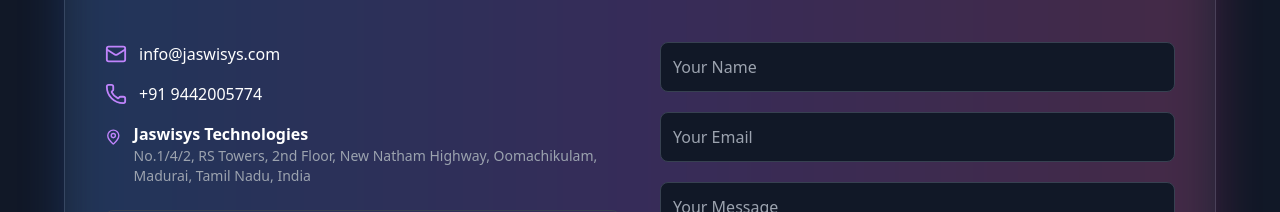
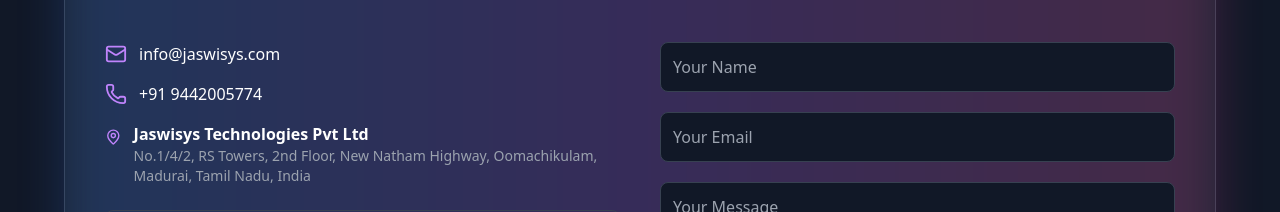
Before and after one commit to MalairamanC/Jaswisys-Project, a React (Vite) app: page / in a window 1280 px wide. Shown: the part 5660-5872 px from the top of the page. Built offline with nearby package versions, Linux system fonts and the light colour scheme; grey boxes are pictures that could not be loaded.

Commit message:
Update company name to 'Jaswisys Technologies Pvt Ltd'

```diff
--- a/src/components/Contact.jsx
+++ b/src/components/Contact.jsx
@@ -97,7 +97,7 @@
                 <div className="flex items-start gap-3">
                   <MapPin className="text-purple-400 mt-1" size={22} />
                   <div>
-                    <p className="font-semibold">Jaswisys Technologies</p>
+                    <p className="font-semibold">Jaswisys Technologies Pvt Ltd</p>
                     <p className="text-gray-400 text-sm">
                       No.1/4/2, RS Towers, 2nd Floor, New Natham Highway, Oomachikulam, Madurai, Tamil Nadu, India
                     </p>
```
